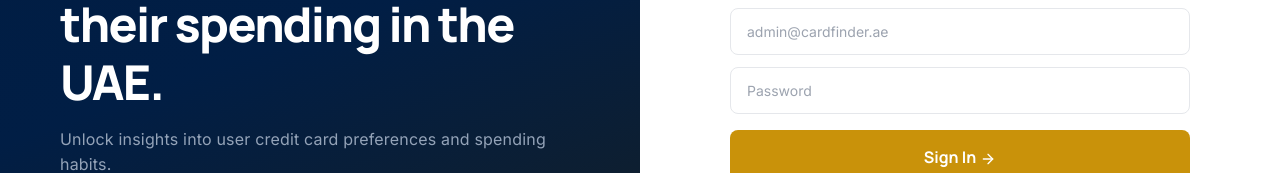
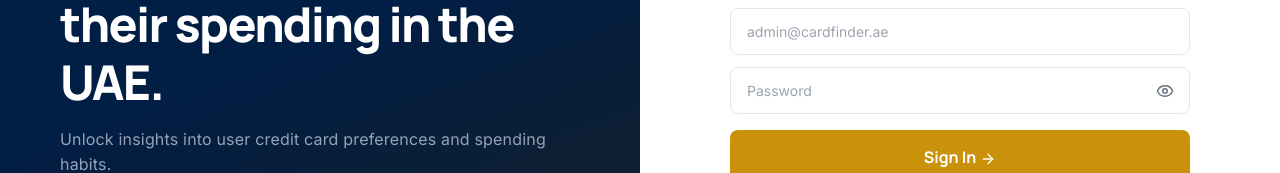
Before and after one commit to sayansen1997/cardfinder, a React (Vite) app in the folder client/: page /admin/login in a window 1280 px wide. Shown: the part 371-544 px from the top of the page. Built offline with nearby package versions, Linux system fonts and the light colour scheme; no server answers.

Commit message:
Replace SVG and emoji icons with Lucide icons across login, signup, admin pages, and profile dropdown; add password show/hide toggle

```diff
--- a/client/src/components/DashboardNavbar.jsx
+++ b/client/src/components/DashboardNavbar.jsx
@@ -1,6 +1,6 @@
 import { useState, useEffect } from 'react';
 import { Link, useNavigate, useLocation } from 'react-router-dom';
-import { Menu, X } from 'lucide-react';
+import { Menu, X, User, LogOut } from 'lucide-react';
 import '../pages/dashboard.css';
 
 export default function DashboardNavbar({ firstName }) {
@@ -159,19 +159,19 @@ export default function DashboardNavbar({ firstName }) {
                 }}>
                   <div
                     onClick={() => { navigate('/profile'); setShowMenu(false); }}
-                    style={{ padding: '10px 16px', cursor: 'pointer', fontFamily: 'Inter, sans-serif', fontSize: '14px', color: '#374151' }}
+                    style={{ padding: '10px 16px', cursor: 'pointer', fontFamily: 'Inter, sans-serif', fontSize: '14px', color: '#374151', display: 'flex', alignItems: 'center', gap: '8px' }}
                     onMouseEnter={(e) => { e.currentTarget.style.background = '#F3F4F5'; }}
                     onMouseLeave={(e) => { e.currentTarget.style.background = 'white'; }}
                   >
-                    👤 View Profile
+                    <User size={16} color="#6B7280" /> View Profile
                   </div>
                   <div
                     onClick={handleLogout}
-                    style={{ padding: '10px 16px', cursor: 'pointer', fontFamily: 'Inter, sans-serif', fontSize: '14px', color: '#DC2626', borderTop: '1px solid #F3F4F5' }}
+                    style={{ padding: '10px 16px', cursor: 'pointer', fontFamily: 'Inter, sans-serif', fontSize: '14px', color: '#DC2626', borderTop: '1px solid #F3F4F5', display: 'flex', alignItems: 'center', gap: '8px' }}
                     onMouseEnter={(e) => { e.currentTarget.style.background = '#F3F4F5'; }}
                     onMouseLeave={(e) => { e.currentTarget.style.background = 'white'; }}
                   >
-                    🚪 Logout
+                    <LogOut size={16} color="#DC2626" /> Logout
                   </div>
                 </div>
               )}
--- /dev/null
+++ b/client/src/components/PasswordInput.jsx
@@ -0,0 +1,59 @@
+import { useState } from 'react';
+import { Eye, EyeOff } from 'lucide-react';
+
+export default function PasswordInput({
+  value,
+  onChange,
+  placeholder = 'Password',
+  required = false,
+  name,
+  id,
+  autoComplete = 'current-password',
+  style = {},
+  className = '',
+  disabled = false,
+  ...rest
+}) {
+  const [show, setShow] = useState(false);
+
+  return (
+    <div style={{ position: 'relative', width: '100%' }}>
+      <input
+        type={show ? 'text' : 'password'}
+        value={value}
+        onChange={onChange}
+        placeholder={placeholder}
+        required={required}
+        name={name}
+        id={id}
+        autoComplete={autoComplete}
+        disabled={disabled}
+        className={className}
+        style={{ width: '100%', paddingRight: '44px', ...style }}
+        {...rest}
+      />
+      <button
+        type="button"
+        onClick={() => setShow((v) => !v)}
+        tabIndex={-1}
+        aria-label={show ? 'Hide password' : 'Show password'}
+        style={{
+          position: 'absolute',
+          right: '12px',
+          top: '50%',
+          transform: 'translateY(-50%)',
+          background: 'none',
+          border: 'none',
+          padding: '4px',
+          cursor: 'pointer',
+          color: '#6B7280',
+          display: 'flex',
+          alignItems: 'center',
+          justifyContent: 'center',
+        }}
+      >
+        {show ? <EyeOff size={18} /> : <Eye size={18} />}
+      </button>
+    </div>
+  );
+}
--- a/client/src/pages/SignUpStep1.jsx
+++ b/client/src/pages/SignUpStep1.jsx
@@ -1,25 +1,26 @@
 import { useState, useEffect } from 'react';
 import { useNavigate, Link } from 'react-router-dom';
 import axios from 'axios';
-import { RotateCw } from 'lucide-react';
+import { RotateCw, BarChart3, Save, Award } from 'lucide-react';
 import API_BASE from '../utils/api';
 import GoogleSignInButton from '../components/GoogleSignInButton';
+import PasswordInput from '../components/PasswordInput';
 import { getUTMs, clearUTMs } from '../utils/utm';
 import './signup.css';
 
 const FEATURES = [
   {
-    icon: '📊',
+    icon: <BarChart3 size={24} color="#C9920A" strokeWidth={2} />,
     title: 'Smart Comparisons',
     desc: 'Compare cashback rates, annual fees, and benefits across all UAE credit cards in one place.',
   },
   {
-    icon: '💾',
+    icon: <Save size={24} color="#C9920A" strokeWidth={2} />,
     title: 'Save calculations',
     desc: 'Save your spending profile and calculation results to revisit and update anytime.',
   },
   {
-    icon: '🏆',
+    icon: <Award size={24} color="#C9920A" strokeWidth={2} />,
     title: 'Access personalized rankings',
     desc: 'Get a ranked list of cards tailored to your exact spending patterns and income.',
   },
@@ -228,25 +229,25 @@ export default function SignUpStep1() {
                 Password *{' '}
                 <span style={{ fontWeight: 400, color: '#9CA3AF' }}>(min 8 characters)</span>
               </label>
-              <input
-                type="password"
+              <PasswordInput
                 required
                 minLength={8}
                 value={form.password}
                 onChange={set('password')}
                 placeholder="••••••••"
+                autoComplete="new-password"
                 style={INPUT_STYLE}
               />
             </div>
 
             <div>
               <label style={LABEL_STYLE}>Confirm Password *</label>
-              <input
-                type="password"
+              <PasswordInput
                 required
                 value={form.confirm_password}
                 onChange={set('confirm_password')}
                 placeholder="••••••••"
+                autoComplete="new-password"
                 style={INPUT_STYLE}
               />
             </div>
--- a/client/src/pages/admin/AdminAuditLog.jsx
+++ b/client/src/pages/admin/AdminAuditLog.jsx
@@ -1,6 +1,7 @@
 import { useState, useEffect, useRef, useCallback } from 'react';
 import axios from 'axios';
 import { useNavigate } from 'react-router-dom';
+import { Calendar, CreditCard } from 'lucide-react';
 import AdminNavbar from '../../components/admin/AdminNavbar';
 import API_BASE from '../../utils/api';
 import './admin.css';
@@ -244,7 +245,7 @@ export default function AdminAuditLog() {
               className="adm-filter-field adm-filter-clickable"
               onClick={() => setShowDateInputs((v) => !v)}
             >
-              <span className="adm-filter-field-icon">📅</span>
+              <Calendar size={16} color="#94A3B8" style={{ flexShrink: 0 }} />
               <span>{dateRangeLabel()}</span>
             </div>
             {showDateInputs && (
@@ -278,7 +279,7 @@ export default function AdminAuditLog() {
           <div className="adm-filter-col">
             <span className="adm-filter-label">CARD NAME</span>
             <div className="adm-filter-field">
-              <span className="adm-filter-field-icon">💳</span>
+              <CreditCard size={16} color="#94A3B8" style={{ flexShrink: 0 }} />
               <input
                 className="adm-filter-text-input"
                 placeholder="Search cards..."
--- a/client/src/pages/admin/AdminCardManagement.jsx
+++ b/client/src/pages/admin/AdminCardManagement.jsx
@@ -1,7 +1,7 @@
 import { useState, useEffect, useRef, useCallback } from 'react';
 import axios from 'axios';
 import { useNavigate } from 'react-router-dom';
-import { Trash2, ArrowRight, Pencil, Plus, CloudUpload, Save } from 'lucide-react';
+import { Trash2, ArrowRight, Pencil, Plus, CloudUpload, Save, Search } from 'lucide-react';
 import AdminNavbar from '../../components/admin/AdminNavbar';
 import CardImage from '../../components/CardImage';
 import CategoryIcon from '../../components/CategoryIcon';
@@ -781,7 +781,7 @@ export default function AdminCardManagement() {
         {/* Filter bar */}
         <div className="adm-filter-bar">
           <div className="adm-search-wrap">
-            <span className="adm-search-icon">🔍</span>
+            <span className="adm-search-icon"><Search size={16} color="#94A3B8" /></span>
             <input
               className="adm-search-input"
               placeholder="Search card names, banks, or features..."
--- a/client/src/pages/admin/AdminLogin.jsx
+++ b/client/src/pages/admin/AdminLogin.jsx
@@ -3,6 +3,7 @@ import axios from 'axios';
 import { useNavigate } from 'react-router-dom';
 import { ArrowRight } from 'lucide-react';
 import API_BASE from '../../utils/api';
+import PasswordInput from '../../components/PasswordInput';
 import './admin.css';
 
 export default function AdminLogin() {
@@ -61,8 +62,7 @@ export default function AdminLogin() {
               value={form.email}
               onChange={(e) => setForm((f) => ({ ...f, email: e.target.value }))}
             />
-            <input
-              type="password"
+            <PasswordInput
               className="adm-input"
               placeholder="Password"
               required
--- a/client/src/pages/admin/admin.css
+++ b/client/src/pages/admin/admin.css
@@ -538,7 +538,7 @@
 .adm-search-icon {
   position: absolute;
   left: 12px;
-  top: 50%;
+  top: 56%;
   transform: translateY(-50%);
   font-size: 14px;
   pointer-events: none;
```
Also changed, not shown: client/src/pages/LoginPage.jsx (+9 -7 lines).
